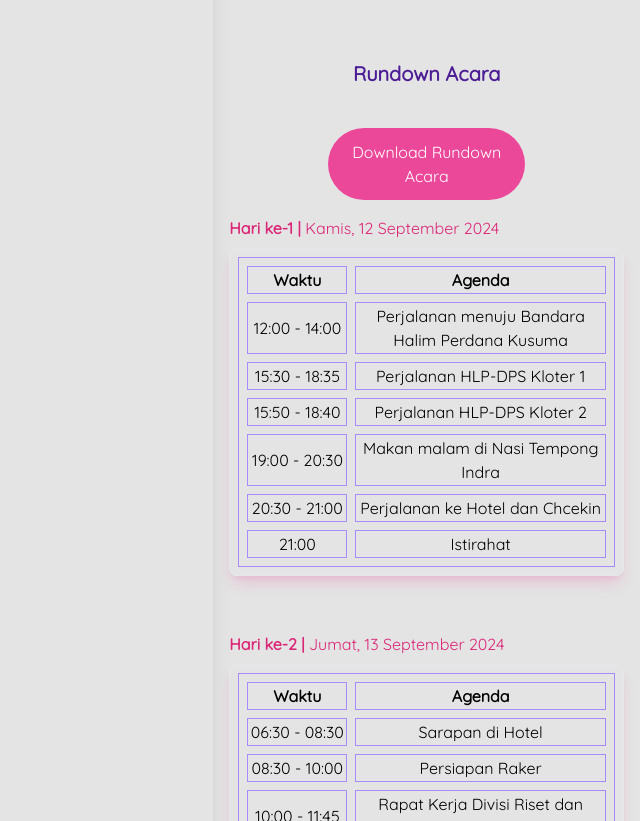
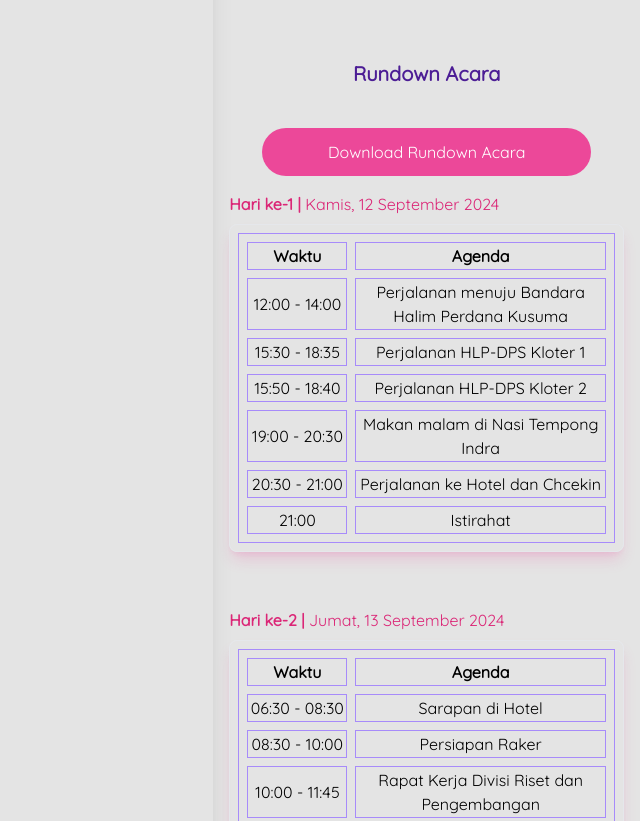
Before and after one commit to ivanfsyh/undangan-rapat-kerja, a website: page undangan-01.html in a window 1280 px wide. Shown: the part 1640-2461 px from the top of the page, without its empty margins (640-1280 px from the left). Drawn offline with Linux system fonts and the light colour scheme.

Commit message:
change width button rundown acara

```diff
--- a/undangan-01.html
+++ b/undangan-01.html
@@ -137,7 +137,7 @@
 
                     <div class="w-full flex flex-col mt-10 justify-center ">
 
-                        <button class="bg-pink-500 text-white py-3 mx-auto w-1/2 rounded-full hover:bg-pink-400 text-center" onclick="handleDownload()">
+                        <button class="bg-pink-500 text-white py-3 mx-auto w-10/12 rounded-full hover:bg-pink-400 text-center" onclick="handleDownload()">
                             Download Rundown Acara
                         </button>
                     </div>
```
Also changed, not shown: undangan-02.html (+1 -1 lines), undangan-03.html (+1 -1 lines), undangan-04.html (+1 -1 lines), dist/css/output.css.
